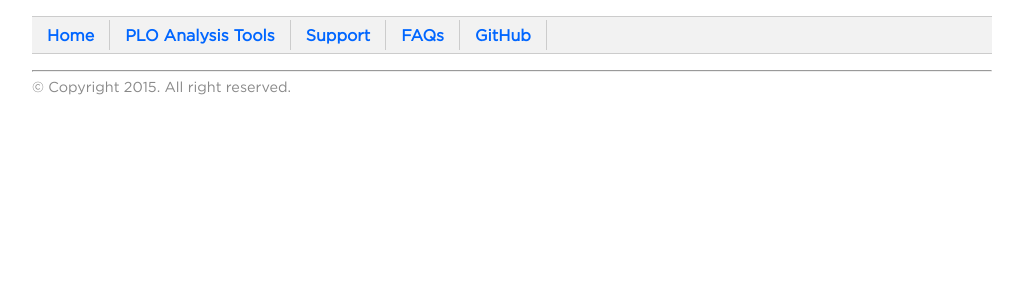
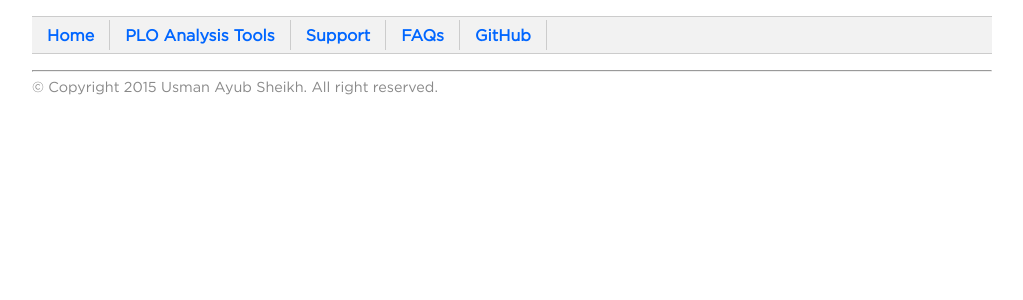
Before and after one commit to usmanayubsh/plo-analysis, a Python web app: template templates/base.html in a window 1280 px wide. Shown: the part 91-391 px from the top of the page, without its empty margins (128-1151 px from the left). Run offline with Jinja, Linux system fonts and the light colour scheme; the template is opened without the code that fills it, so the values that code supplies are empty; some libraries are stand-ins or nearby versions.

Commit message:
revise copyright notice to include author's name

```diff
--- a/templates/base.html
+++ b/templates/base.html
@@ -53,7 +53,7 @@
         <hr>
     </div>
     <div class="copyright">
-        © Copyright 2015. All right reserved.
+        © Copyright 2015 Usman Ayub Sheikh. All right reserved.
     </div>
 </div>
 
```
